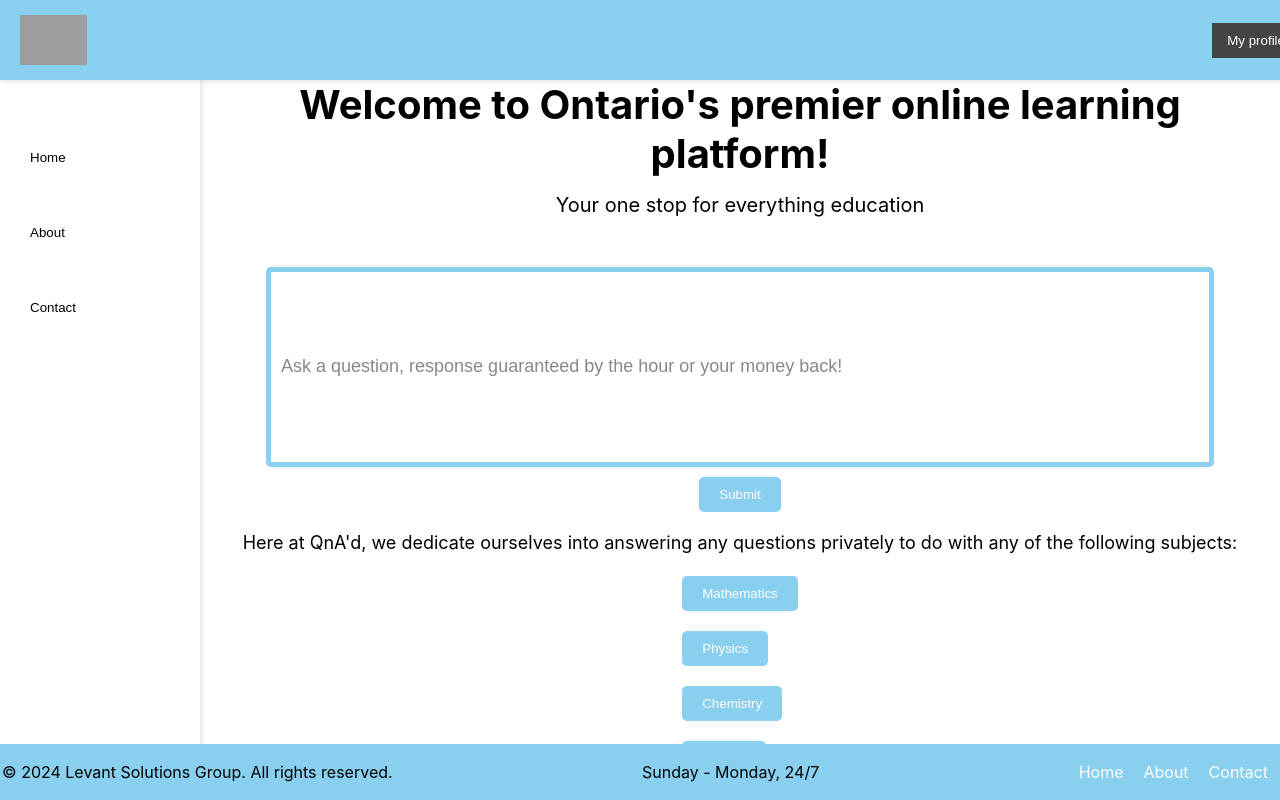
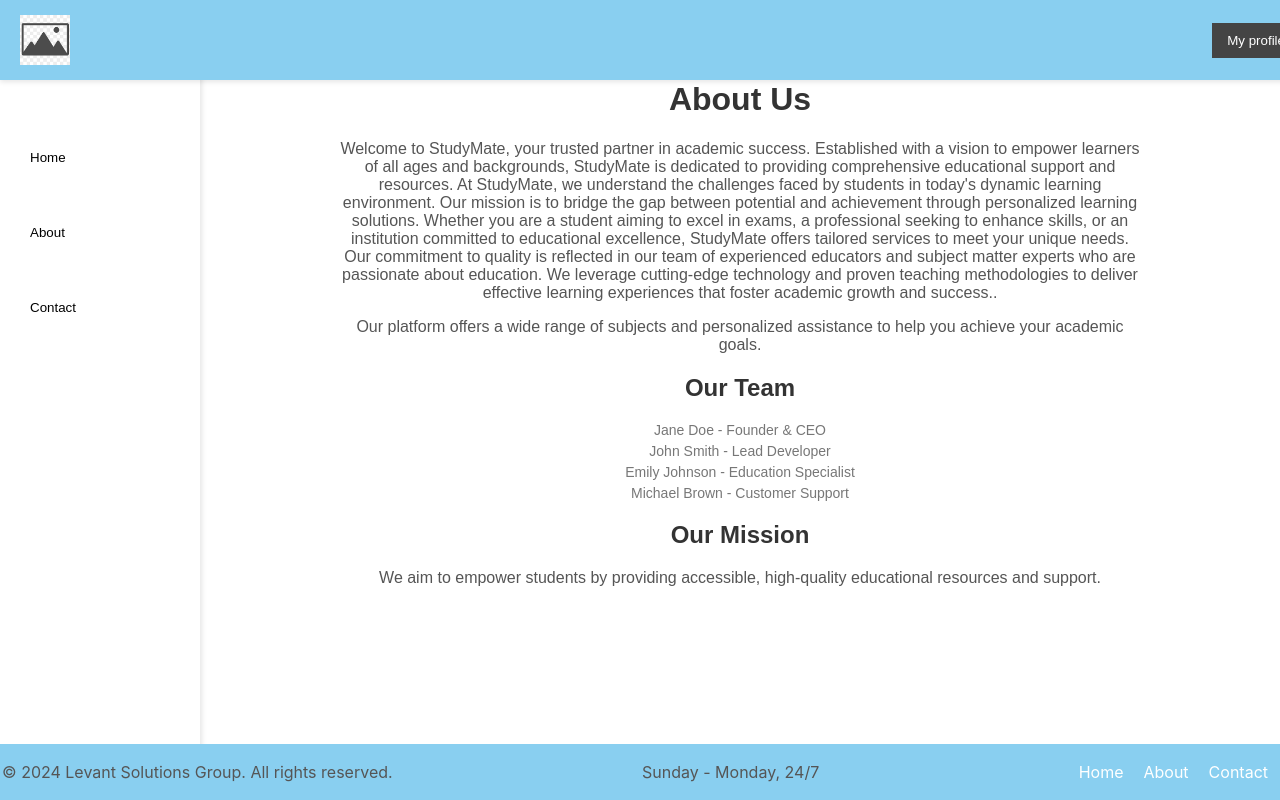
Before and after one commit to GeorgioMonsef/eLearning, a React (Create React App) app: page /about in a window 1280 px wide. Built offline with nearby package versions, Linux system fonts and the light colour scheme; grey boxes are pictures that could not be loaded.

Commit message:
Added about me page (.js and .css) also added a placeholder for the logo since the one we have is a .svg and not .png

```diff
--- /dev/null
+++ b/src/About.css
@@ -0,0 +1,60 @@
+.about-container {
+    padding: 20px;
+    max-width: 800px;
+    margin: 0 auto;
+    font-family: Arial, sans-serif;
+}
+
+h1, h2 {
+    color: #333;
+}
+
+p {
+    font-size: 16px;
+    color: #555;
+}
+
+.team-section, .mission-section {
+    margin-top: 20px;
+}
+
+ul {
+    list-style-type: none;
+    padding: 0;
+}
+
+li {
+    font-size: 14px;
+    color: #777;
+    margin: 5px 0;
+}
+
+/* Fade-in animation */
+@keyframes fadeIn {
+    from {
+        opacity: 0;
+    }
+    to {
+        opacity: 1;
+    }
+}
+
+.fade-in {
+    animation: fadeIn 1s ease-in;
+}
+
+.delay-1 {
+    animation-delay: 0.5s;
+}
+
+.delay-2 {
+    animation-delay: 1s;
+}
+
+.delay-3 {
+    animation-delay: 1.5s;
+}
+
+.delay-4 {
+    animation-delay: 2s;
+}
--- a/src/About.js
+++ b/src/About.js
@@ -1,11 +1,25 @@
-// src/components/About.js
 import React from 'react';
+import './About.css'; // Import the CSS file for styles
 
 const About = () => {
     return (
-        <div>
-            <h1>About Us</h1>
-            <p>This is the about page of the application.</p>
+        <div className="about-container">
+            <h1 className="fade-in">About Us</h1>
+            <p className="fade-in delay-1">Welcome to StudyMate, your trusted partner in academic success. Established with a vision to empower learners of all ages and backgrounds, StudyMate is dedicated to providing comprehensive educational support and resources. At StudyMate, we understand the challenges faced by students in today's dynamic learning environment. Our mission is to bridge the gap between potential and achievement through personalized learning solutions. Whether you are a student aiming to excel in exams, a professional seeking to enhance skills, or an institution committed to educational excellence, StudyMate offers tailored services to meet your unique needs. Our commitment to quality is reflected in our team of experienced educators and subject matter experts who are passionate about education. We leverage cutting-edge technology and proven teaching methodologies to deliver effective learning experiences that foster academic growth and success..</p>
+            <p className="fade-in delay-2">Our platform offers a wide range of subjects and personalized assistance to help you achieve your academic goals.</p>
+            <div className="team-section fade-in delay-3">
+                <h2>Our Team</h2>
+                <ul>
+                    <li>Jane Doe - Founder & CEO</li>
+                    <li>John Smith - Lead Developer</li>
+                    <li>Emily Johnson - Education Specialist</li>
+                    <li>Michael Brown - Customer Support</li>
+                </ul>
+            </div>
+            <div className="mission-section fade-in delay-4">
+                <h2>Our Mission</h2>
+                <p>We aim to empower students by providing accessible, high-quality educational resources and support.</p>
+            </div>
         </div>
     );
 };
--- a/src/App.js
+++ b/src/App.js
@@ -1,8 +1,10 @@
 import React, { useState } from 'react';
+import { BrowserRouter as Router, Route, Routes } from 'react-router-dom';
 import Toolbar from './Header';
-import Footer from './Footer'; // Import the Footer component
-import SideBar from './SideBar'; // Import the SideBar component
-import './App.css'; // Import the CSS file
+import Footer from './Footer';
+import SideBar from './SideBar';
+import About from './About'; // Assuming this is your About component
+import './App.css';
 
 const App = () => {
     const [activeSection, setActiveSection] = useState(null);
@@ -12,11 +14,16 @@ const App = () => {
     };
 
     return (
+        <Router>
             <div className="App">
                 <Toolbar />
                 <div className="main-content">
                     <SideBar />
                     <div className="content">
+                        <Routes>
+                            <Route path="/about" element={<About />} />
+                            <Route path="/" element={
+                                <div>
                                     <p className="huge-welcome">Welcome to Ontario's premier online learning platform!</p>
                                     <p className="subtext">Your one stop for everything education</p>
                                     <form className="question-form">
@@ -81,9 +88,13 @@ const App = () => {
                                         </div>
                                     </div>
                                 </div>
+                            } />
+                        </Routes>
                     </div>
-            <Footer /> {/* Include the Footer component */}
                 </div>
+                <Footer />
+            </div>
+        </Router>
     );
 };
 
```
Also changed, not shown: src/logo.png (added). Lines whose indentation alone changed are shown as unchanged.
